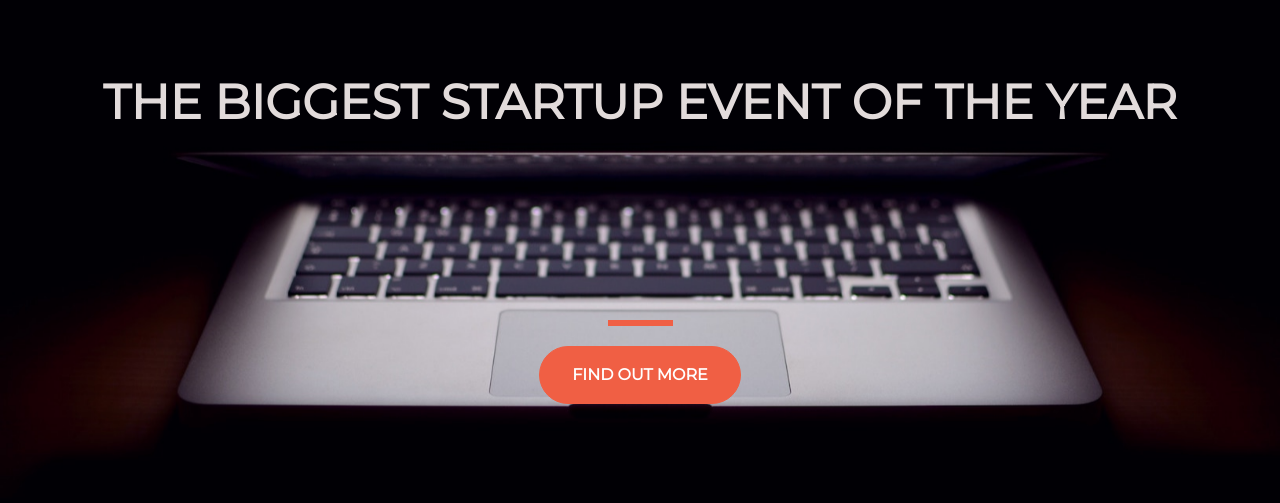
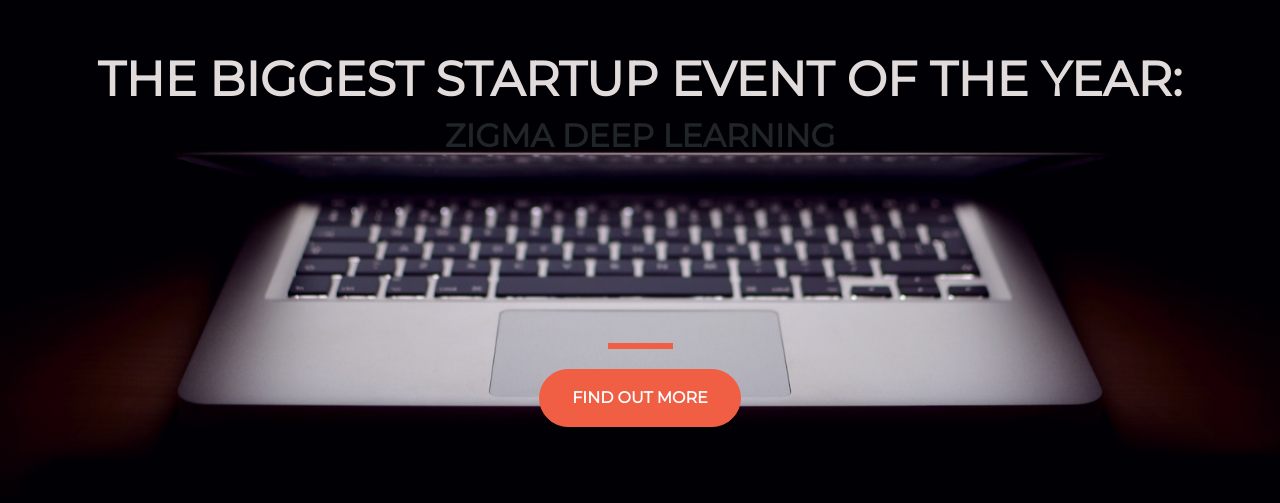
Before and after one commit to dparra801/Startup-Landing-Page-Demo, a plain HTML site: page index.html in a window 1280 px wide. Shown: the part 161-664 px from the top of the page. Drawn offline with nearby package versions, Linux system fonts and the light colour scheme.

Commit message:
Update index.html

```diff
--- a/index.html
+++ b/index.html
@@ -25,7 +25,8 @@
       <div class="container d-flex align-items-center h-100">
         <div class="row">
           <header class="text-center col-12">
-            <h1 class="text-uppercase"><strong>The biggest startup event of the year</strong></h1>
+            <h1 class="text-uppercase"><strong>The biggest startup event of the year:</strong></h1>
+            <h2 class="text-uppercase"><strong>Zigma Deep Learning</strong></h2>
           </header>
           <div class="buffer col-12"></div>
           <section class="text-center col-12">
```
